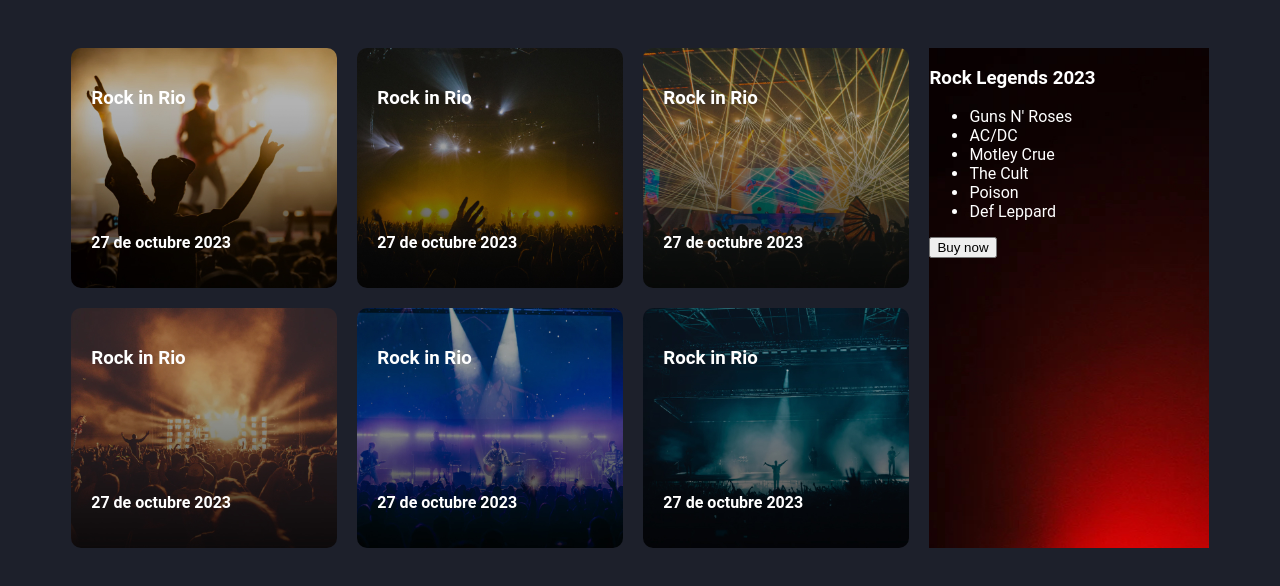
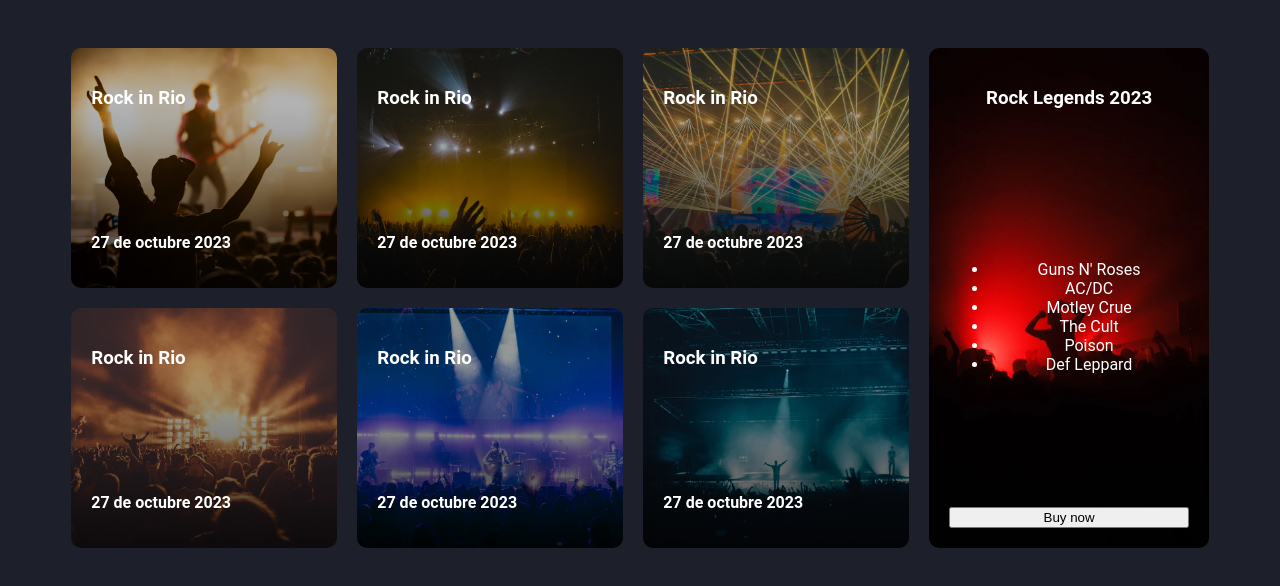
Before and after one commit to dotconde/flex-grid-demo, a plain HTML site: page index.html in a window 1280 px wide. Drawn offline with Linux system fonts and the light colour scheme.

Commit message:
Add styles for banner

```diff
--- a/styles.css
+++ b/styles.css
@@ -40,3 +40,16 @@ body {
   flex-direction: column;
   justify-content: space-between;
 }
+
+.banner {
+	border-radius: 10px;
+	text-align: center;
+	padding: 20px;
+	background-size: cover;
+	background-position: center center;
+
+	/* Flexbox */
+	display: flex;
+	flex-direction: column;
+	justify-content: space-between;
+}
```
